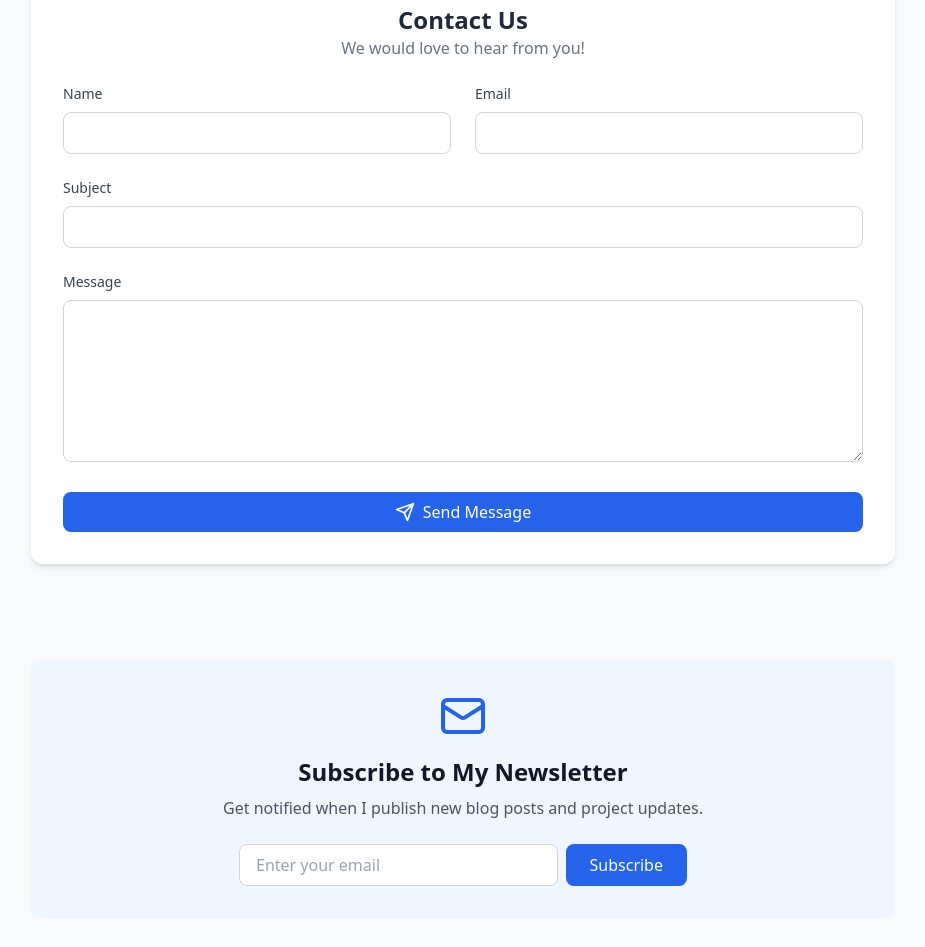
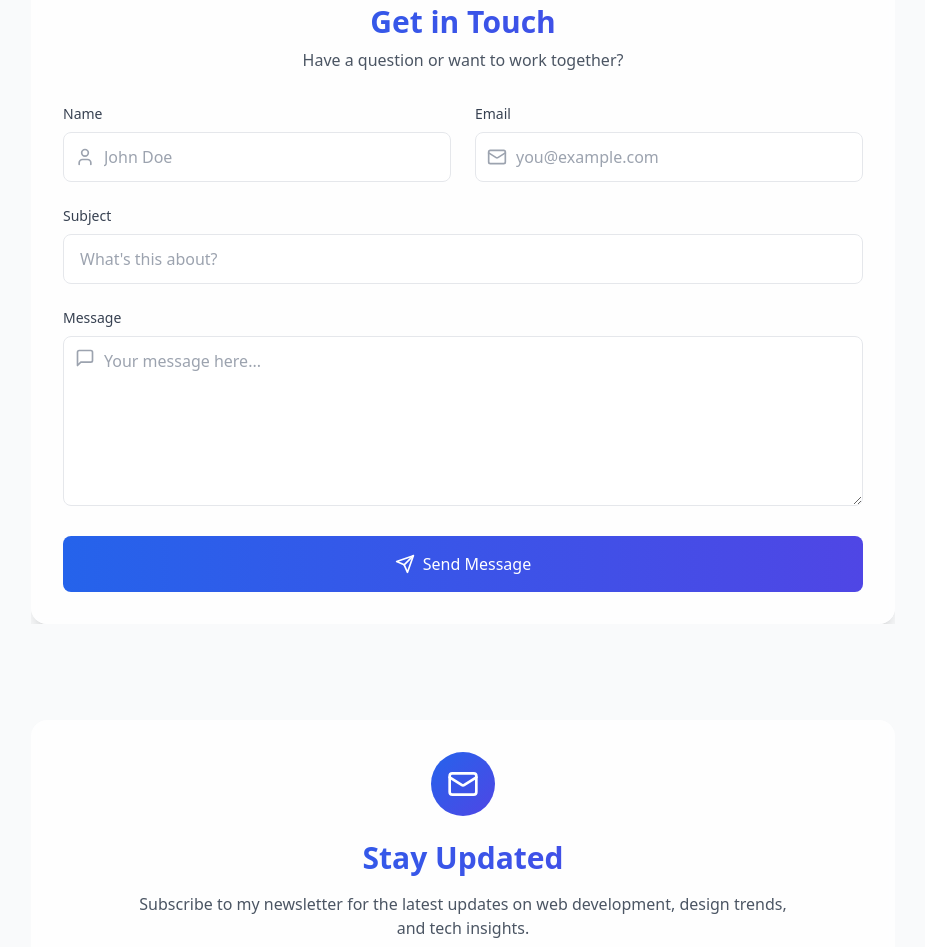
Before and after one commit to saimohanayinam/new-portfolio, a React (Vite) app: page / in a window 1280 px wide. Shown: the part 2180-3127 px from the top of the page, without its empty margins (177-1102 px from the left). Built offline with nearby package versions, Linux system fonts and the light colour scheme; no server answers.

Commit message:
commit 9

```diff
--- a/src/components/ContactForm.tsx
+++ b/src/components/ContactForm.tsx
@@ -1,7 +1,7 @@
 import { useState } from 'react';
 import { useForm } from 'react-hook-form';
 import { toast } from 'sonner';
-import { Send } from 'lucide-react';
+import { Send, User, Mail, MessageSquare } from 'lucide-react';
 
 interface ContactFormData {
   name: string;
@@ -30,29 +30,54 @@ export default function ContactForm() {
   };
 
   return (
-    <form onSubmit={handleSubmit(onSubmit)} className="space-y-6 bg-white dark:bg-gray-900 rounded-xl p-8 shadow-md">
-      <div className="text-center mb-4">
-        <h2 className="text-2xl font-bold text-gray-800 dark:text-white">Contact Us</h2>
-        <p className="text-gray-500 dark:text-gray-400">We would love to hear from you!</p>
+    <div className="relative overflow-hidden">
+      {/* Background Pattern */}
+      <div className="absolute inset-0 bg-gradient-to-br from-blue-50 to-indigo-50 dark:from-blue-950/30 dark:to-indigo-950/30 -z-10" />
+
+      <div className="relative backdrop-blur-sm bg-white/80 dark:bg-gray-900/80 rounded-2xl p-8 shadow-xl">
+        <div className="text-center mb-8">
+          <h2 className="text-3xl font-bold bg-gradient-to-r from-blue-600 to-indigo-600 bg-clip-text text-transparent">
+            Get in Touch
+          </h2>
+          <p className="mt-2 text-gray-600 dark:text-gray-400">
+            Have a question or want to work together?
+          </p>
         </div>
 
+        <form onSubmit={handleSubmit(onSubmit)} className="space-y-6">
           <div className="grid grid-cols-1 md:grid-cols-2 gap-6">
-        <div>
-          <label className="block text-sm font-medium text-gray-700 dark:text-gray-300 mb-2">Name</label>
+            <div className="relative">
+              <label className="block text-sm font-medium text-gray-700 dark:text-gray-300 mb-2">
+                Name
+              </label>
+              <div className="relative">
+                <User className="absolute left-3 top-1/2 -translate-y-1/2 w-5 h-5 text-gray-400" />
                 <input
                   type="text"
-            className="input dark:bg-gray-800 dark:text-white border dark:border-gray-600 rounded-lg px-4 py-2 focus:ring-2 focus:ring-blue-500 focus:outline-none transition duration-200"
+                  className={`w-full pl-10 pr-4 py-3 rounded-lg border ${
+                    errors.name ? 'border-red-500' : 'border-gray-200 dark:border-gray-700'
+                  } bg-white dark:bg-gray-800 focus:ring-2 focus:ring-blue-500 dark:text-white transition-colors`}
+                  placeholder="John Doe"
                   {...register('name', { required: 'Name is required' })}
                 />
+              </div>
               {errors.name && (
-            <p className="mt-1 text-sm text-red-600">{errors.name.message}</p>
+                <p className="mt-1 text-sm text-red-500">{errors.name.message}</p>
               )}
             </div>
-        <div>
-          <label className="block text-sm font-medium text-gray-700 dark:text-gray-300 mb-2">Email</label>
+
+            <div className="relative">
+              <label className="block text-sm font-medium text-gray-700 dark:text-gray-300 mb-2">
+                Email
+              </label>
+              <div className="relative">
+                <Mail className="absolute left-3 top-1/2 -translate-y-1/2 w-5 h-5 text-gray-400" />
                 <input
                   type="email"
-            className="input dark:bg-gray-800 dark:text-white border dark:border-gray-600 rounded-lg px-4 py-2 focus:ring-2 focus:ring-blue-500 focus:outline-none transition duration-200"
+                  className={`w-full pl-10 pr-4 py-3 rounded-lg border ${
+                    errors.email ? 'border-red-500' : 'border-gray-200 dark:border-gray-700'
+                  } bg-white dark:bg-gray-800 focus:ring-2 focus:ring-blue-500 dark:text-white transition-colors`}
+                  placeholder="you@example.com"
                   {...register('email', {
                     required: 'Email is required',
                     pattern: {
@@ -61,44 +86,60 @@ export default function ContactForm() {
                     }
                   })}
                 />
+              </div>
               {errors.email && (
-            <p className="mt-1 text-sm text-red-600">{errors.email.message}</p>
+                <p className="mt-1 text-sm text-red-500">{errors.email.message}</p>
               )}
             </div>
           </div>
 
           <div>
-        <label className="block text-sm font-medium text-gray-700 dark:text-gray-300 mb-2">Subject</label>
+            <label className="block text-sm font-medium text-gray-700 dark:text-gray-300 mb-2">
+              Subject
+            </label>
             <input
               type="text"
-          className="input dark:bg-gray-800 dark:text-white border dark:border-gray-600 rounded-lg px-4 py-2 focus:ring-2 focus:ring-blue-500 focus:outline-none transition duration-200"
+              className={`w-full px-4 py-3 rounded-lg border ${
+                errors.subject ? 'border-red-500' : 'border-gray-200 dark:border-gray-700'
+              } bg-white dark:bg-gray-800 focus:ring-2 focus:ring-blue-500 dark:text-white transition-colors`}
+              placeholder="What's this about?"
               {...register('subject', { required: 'Subject is required' })}
             />
             {errors.subject && (
-          <p className="mt-1 text-sm text-red-600">{errors.subject.message}</p>
+              <p className="mt-1 text-sm text-red-500">{errors.subject.message}</p>
             )}
           </div>
 
           <div>
-        <label className="block text-sm font-medium text-gray-700 dark:text-gray-300 mb-2">Message</label>
+            <label className="block text-sm font-medium text-gray-700 dark:text-gray-300 mb-2">
+              Message
+            </label>
+            <div className="relative">
+              <MessageSquare className="absolute left-3 top-3 w-5 h-5 text-gray-400" />
               <textarea
                 rows={6}
-          className="input dark:bg-gray-800 dark:text-white border dark:border-gray-600 rounded-lg px-4 py-2 focus:ring-2 focus:ring-blue-500 focus:outline-none transition duration-200"
+                className={`w-full pl-10 pr-4 py-3 rounded-lg border ${
+                  errors.message ? 'border-red-500' : 'border-gray-200 dark:border-gray-700'
+                } bg-white dark:bg-gray-800 focus:ring-2 focus:ring-blue-500 dark:text-white transition-colors`}
+                placeholder="Your message here..."
                 {...register('message', { required: 'Message is required' })}
               />
+            </div>
             {errors.message && (
-          <p className="mt-1 text-sm text-red-600">{errors.message.message}</p>
+              <p className="mt-1 text-sm text-red-500">{errors.message.message}</p>
             )}
           </div>
 
           <button
             type="submit"
             disabled={isLoading}
-        className="w-full flex justify-center items-center bg-blue-600 hover:bg-blue-700 text-white font-medium py-2 px-4 rounded-lg focus:outline-none focus:ring-2 focus:ring-blue-500 transition duration-200 disabled:bg-blue-400"
+            className="w-full flex items-center justify-center px-8 py-4 bg-gradient-to-r from-blue-600 to-indigo-600 text-white rounded-lg hover:from-blue-700 hover:to-indigo-700 focus:ring-2 focus:ring-blue-500 focus:ring-offset-2 transition-all duration-200 disabled:opacity-50 disabled:cursor-not-allowed"
           >
             <Send className="w-5 h-5 mr-2" />
             {isLoading ? 'Sending...' : 'Send Message'}
           </button>
         </form>
+      </div>
+    </div>
   );
 }
--- a/src/components/NewsletterForm.tsx
+++ b/src/components/NewsletterForm.tsx
@@ -1,7 +1,7 @@
 import { useState } from 'react';
 import { useForm } from 'react-hook-form';
 import { toast } from 'sonner';
-import { Mail } from 'lucide-react';
+import { Mail, ArrowRight, Sparkles } from 'lucide-react';
 
 interface NewsletterFormData {
   email: string;
@@ -14,7 +14,9 @@ export default function NewsletterForm() {
   const onSubmit = async (data: NewsletterFormData) => {
     setIsLoading(true);
     try {
-      // TODO: Implement newsletter subscription with Firebase
+      // Simulate API call
+      await new Promise(resolve => setTimeout(resolve, 1000));
+      console.log('Newsletter subscription:', data);
       toast.success('Successfully subscribed to the newsletter!');
       reset();
     } catch (error) {
@@ -25,21 +27,40 @@ export default function NewsletterForm() {
   };
 
   return (
-    <div className="bg-blue-50 p-8 rounded-lg text-center">
-      <Mail className="w-12 h-12 mx-auto mb-4 text-blue-600" />
-      <h2 className="text-2xl font-bold mb-2">Subscribe to My Newsletter</h2>
-      <p className="text-gray-600 mb-6">
-        Get notified when I publish new blog posts and project updates.
+    <div className="relative overflow-hidden">
+      {/* Background Pattern */}
+      <div className="absolute inset-0 bg-gradient-to-br from-blue-50 to-indigo-50 dark:from-blue-950/30 dark:to-indigo-950/30 -z-10" />
+
+      <div className="relative backdrop-blur-sm bg-white/80 dark:bg-gray-900/80 rounded-2xl p-8 shadow-xl">
+        <div className="max-w-2xl mx-auto text-center">
+          <div className="inline-flex items-center justify-center w-16 h-16 rounded-full bg-gradient-to-br from-blue-600 to-indigo-600 mb-6">
+            <Mail className="w-8 h-8 text-white" />
+          </div>
+
+          <h2 className="text-3xl font-bold mb-4 bg-gradient-to-r from-blue-600 to-indigo-600 bg-clip-text text-transparent">
+            Stay Updated
+          </h2>
+
+          <p className="text-gray-600 dark:text-gray-400 mb-8">
+            Subscribe to my newsletter for the latest updates on web development, design trends, and tech insights.
           </p>
 
-      <form onSubmit={handleSubmit(onSubmit)} className="max-w-md mx-auto">
-        <div className="flex gap-2">
+          <div className="relative max-w-md mx-auto">
+            {/* Decorative Elements */}
+            <div className="absolute -top-6 -left-6">
+              <Sparkles className="w-5 h-5 text-blue-500 animate-pulse" />
+            </div>
+            <div className="absolute -bottom-4 -right-4">
+              <Sparkles className="w-4 h-4 text-indigo-500 animate-pulse" />
+            </div>
+
+            <form onSubmit={handleSubmit(onSubmit)} className="relative">
               <input
                 type="email"
                 placeholder="Enter your email"
-            className={`flex-1 px-4 py-2 rounded-lg border ${
-              errors.email ? 'border-red-500' : 'border-gray-300'
-            } focus:outline-none focus:ring-2 focus:ring-blue-500`}
+                className={`w-full pl-12 pr-36 py-4 rounded-full border ${
+                  errors.email ? 'border-red-500' : 'border-gray-200 dark:border-gray-700'
+                } bg-white dark:bg-gray-800 focus:ring-2 focus:ring-blue-500 dark:text-white transition-colors`}
                 {...register('email', {
                   required: 'Email is required',
                   pattern: {
@@ -48,18 +69,34 @@ export default function NewsletterForm() {
                   }
                 })}
               />
+              <Mail className="absolute left-4 top-1/2 -translate-y-1/2 w-5 h-5 text-gray-400" />
+
               <button
                 type="submit"
                 disabled={isLoading}
-            className="px-6 py-2 bg-blue-600 text-white rounded-lg hover:bg-blue-700 focus:outline-none focus:ring-2 focus:ring-blue-500 focus:ring-offset-2 disabled:opacity-50"
+                className="absolute right-2 top-1/2 -translate-y-1/2 px-6 py-2 bg-gradient-to-r from-blue-600 to-indigo-600 text-white rounded-full hover:from-blue-700 hover:to-indigo-700 focus:ring-2 focus:ring-blue-500 focus:ring-offset-2 transition-all duration-200 disabled:opacity-50 disabled:cursor-not-allowed flex items-center"
               >
+                {isLoading ? (
+                  'Subscribing...'
+                ) : (
+                  <>
                     Subscribe
+                    <ArrowRight className="w-4 h-4 ml-2 group-hover:translate-x-1 transition-transform" />
+                  </>
+                )}
               </button>
+            </form>
+
+            {errors.email && (
+              <p className="mt-2 text-sm text-red-500 text-center">{errors.email.message}</p>
+            )}
           </div>
-        {errors.email && (
-          <p className="mt-2 text-red-500 text-sm">{errors.email.message}</p>
-        )}
-      </form>
+
+          <p className="mt-4 text-sm text-gray-500 dark:text-gray-400">
+            No spam, unsubscribe at any time.
+          </p>
+        </div>
+      </div>
     </div>
   );
 }
--- a/src/components/dashboard/BlogManager.tsx
+++ b/src/components/dashboard/BlogManager.tsx
@@ -25,15 +25,14 @@ interface BlogPost {
 }
 
 interface BlogManagerProps {
-  posts: BlogPost[];
-  setPosts: (posts: BlogPost[]) => void;
   userId: string;
 }
 
-export default function BlogManager({ posts, setPosts, userId }: BlogManagerProps) {
+export default function BlogManager({ userId }: BlogManagerProps) {
   const [isLoading, setIsLoading] = useState(false);
   const [isFetching, setIsFetching] = useState(true);
   const [selectedPost, setSelectedPost] = useState<BlogPost | null>(null);
+  const [posts, setPosts] = useState<BlogPost[]>([]);
   const [author, setAuthor] = useState<Author>({
     name: 'Anonymous',
     avatar: 'https://images.unsplash.com/photo-1472099645785-5658abf4ff4e'
@@ -41,9 +40,13 @@ export default function BlogManager({ posts, setPosts, userId }: BlogManagerProp
   const user = useAuthStore(state => state.user);
 
   useEffect(() => {
-    async function loadData() {
-      if (user) {
+    loadData();
+  }, [user]);
+
+  const loadData = async () => {
+    if (!user) return;
     try {
+      setIsFetching(true);
       // Load user profile
       const { data: profile } = await getUserProfile(user.uid);
       if (profile) {
@@ -62,10 +65,7 @@ export default function BlogManager({ posts, setPosts, userId }: BlogManagerProp
     } finally {
       setIsFetching(false);
     }
-      }
-    }
-    loadData();
-  }, [user, setPosts]);
+  };
 
   const calculateReadTime = (content: string): string => {
     const wordsPerMinute = 200;
@@ -297,6 +297,12 @@ export default function BlogManager({ posts, setPosts, userId }: BlogManagerProp
             </div>
           </div>
         ))}
+
+        {posts.length === 0 && (
+          <div className="text-center py-12 bg-gray-50 dark:bg-gray-800 rounded-lg">
+            <p className="text-gray-500 dark:text-gray-400">No blog posts yet. Click the button above to create your first post.</p>
+          </div>
+        )}
       </div>
     </div>
   );
--- a/src/pages/Dashboard.tsx
+++ b/src/pages/Dashboard.tsx
@@ -43,6 +43,7 @@ export default function Dashboard() {
         await createProfile(user.uid, data);
       }
       await loadProfile();
+      toast.success('Profile updated successfully!');
     } catch (error: any) {
       throw new Error(error.message || 'Failed to update profile');
     }
@@ -116,11 +117,7 @@ export default function Dashboard() {
         )}
 
         {activeTab === 'posts' && (
-          <BlogManager
-            posts={[]}
-            setPosts={() => {}}
-            userId={user!.uid}
-          />
+          <BlogManager userId={user!.uid} />
         )}
 
         {activeTab === 'projects' && (
```
Lines whose indentation alone changed are shown as unchanged.
